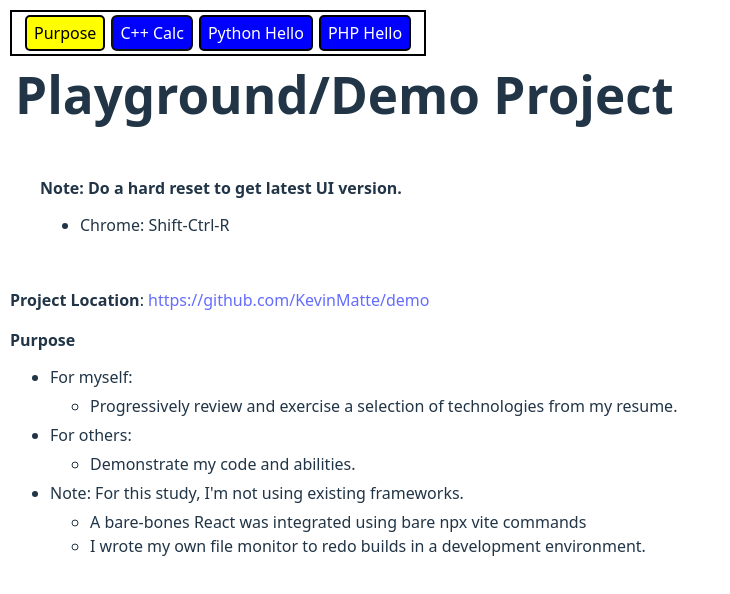
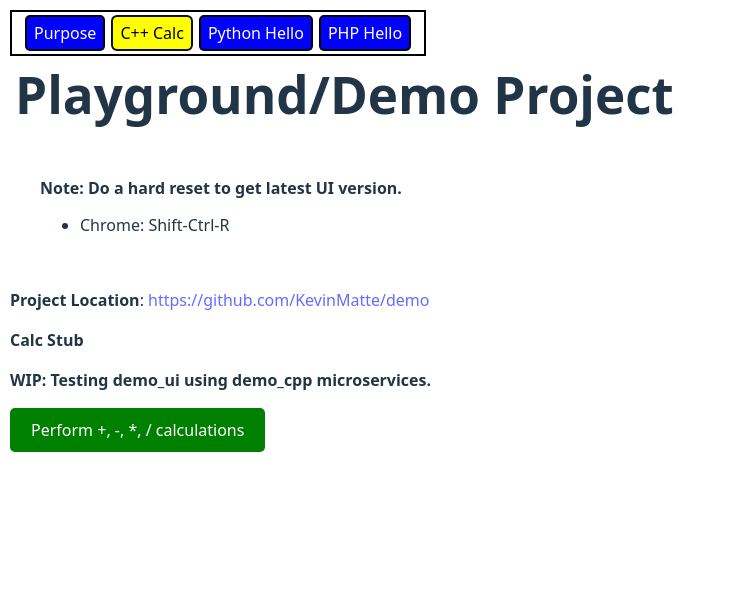
Before and after one commit to KevinMatte/demo, a React (Vite) app in the folder images/demo_ui/src/front/: page / in a window 1280 px wide. Both pictures are taken after a click on the button "C++ Calc". Shown: the top 594 px of the page, without its empty margins (0-730 px from the left). Built offline with nearby package versions, Linux system fonts and the light colour scheme.

Commit message:
Fixed build version issue with publish. Fixed CORS fetch error.

```diff
--- a/images/demo_ui/src/front/src/App.jsx
+++ b/images/demo_ui/src/front/src/App.jsx
@@ -2,7 +2,7 @@ import React, {useState} from 'react';
 import "./css/App.css";
 import appCSS from "./css/App.module.css";
 import Purpose from './Purpose.jsx';
-import Menu from './Menu.jsx';
+import AppMenu from './AppMenu.jsx';
 import Calc from './Calc.jsx';
 
 function App() {
@@ -14,7 +14,7 @@ function App() {
 
     return (
         <div className={appCSS.app}>
-            <Menu handler={menuHandler}/>
+            <AppMenu handler={menuHandler}/>
             <h1>Playground/Demo Project</h1>
 
             <div style={{padding: '30px'}}>
--- a/images/demo_ui/src/front/src/Menu.jsx
+++ b/images/demo_ui/src/front/src/AppMenu.jsx
@@ -2,13 +2,13 @@ import menuCss from "./css/Menu.module.css";
 import {useState} from "react";
 import MenuButton from "./MenuButton.jsx";
 
-export default function Menu({handler}) {
+export default function AppMenu({handler}) {
     const [page, setPage] = useState('purpose');
 
-    const handleClick = (item) => {
-        console.log(item);
-        setPage(item);
-        handler(item);
+    const handleClick = (buttonName) => {
+        console.log(buttonName);
+        setPage(buttonName);
+        handler(buttonName);
     }
     return (
         <div>
--- a/images/demo_ui/src/front/src/Calc.jsx
+++ b/images/demo_ui/src/front/src/Calc.jsx
@@ -11,9 +11,14 @@ export default function Calc() {
         relUrl = "localhost:8080";
     else if (window.location.port !== 80)
         // Handle docker mode with apach2 ProxyPass setup.
-        relUrl = `localhost:${window.location.port}`;
-    else
-        relUrl = "localhost";
+    {
+        console.log(`Is !== 80: ${window.location}`);
+        relUrl = `${window.location.hostname}:${window.location.port}`;
+    }
+    else {
+        console.log(`Is === 80: ${window.location}`);
+        relUrl = `${window.location.hostname}`;
+    }
     console.log(`relUrl2=${relUrl}`);
 
 
--- a/images/demo_ui/src/front/src/MenuButton.jsx
+++ b/images/demo_ui/src/front/src/MenuButton.jsx
@@ -7,7 +7,7 @@ export default function MenuButton({handler, label, name, selected, url}) {
         handler(name);
     }
     return (
-        <button className={name === selected ? menuCss.selected : ""} onClick={() => handleClick("purpose")}>
+        <button className={name === selected ? menuCss.selected : ""} onClick={() => handleClick(name)}>
             {label}
         </button>
     )
```
Also changed, not shown: 2 other files (tests, documents, lock files or other folders).
